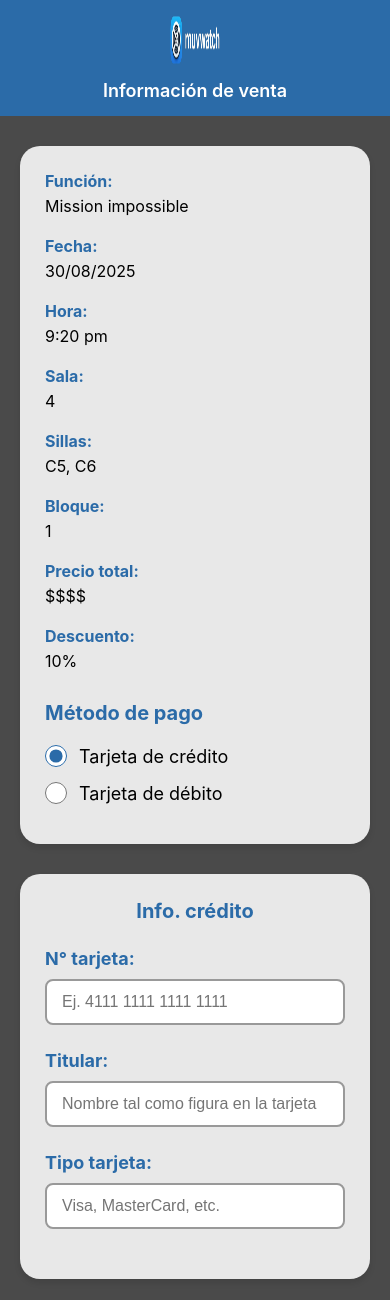
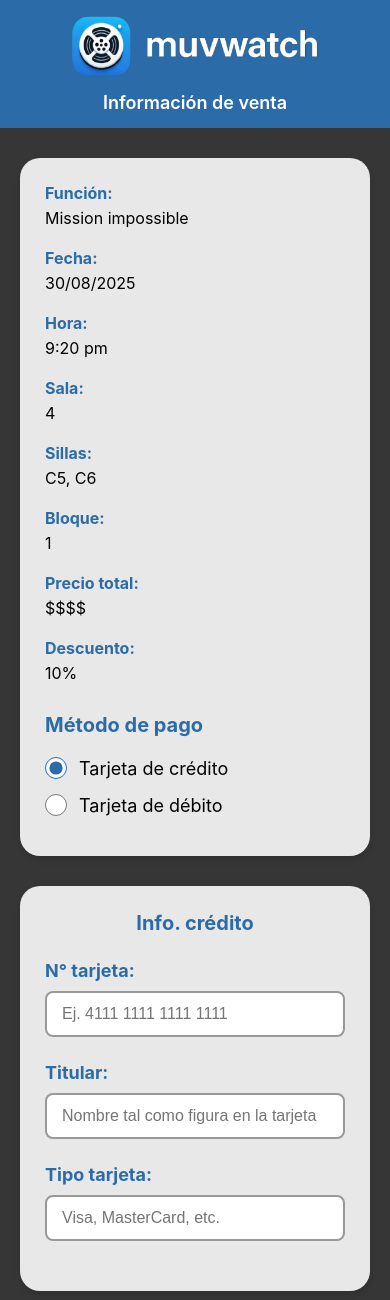
Before and after one commit to Manu77st/Muvwatch, a PHP site: page /src/cajero.html in a window 390 px wide. Shown: the top 1300 px of the page. Run offline with PHP 8.4, Linux system fonts and the light colour scheme.

Commit message:
styles-cajero.css fixed

```diff
--- a/styles/styles-cajero.css
+++ b/styles/styles-cajero.css
@@ -6,7 +6,7 @@
 
 body {
   font-family: -apple-system, BlinkMacSystemFont, "Segoe UI", Roboto, "Helvetica Neue", Arial, sans-serif;
-  background-color: #4a4a4a;
+  background-color: #373636;
   min-height: 100vh;
 }
 
@@ -187,12 +187,6 @@ body {
     padding: 15px 20px;
   }
 
-  .logo {
-    width: 50px;
-    height: 50px;
-    font-size: 26px;
-  }
-
   .logo-text {
     font-size: 32px;
   }
```
